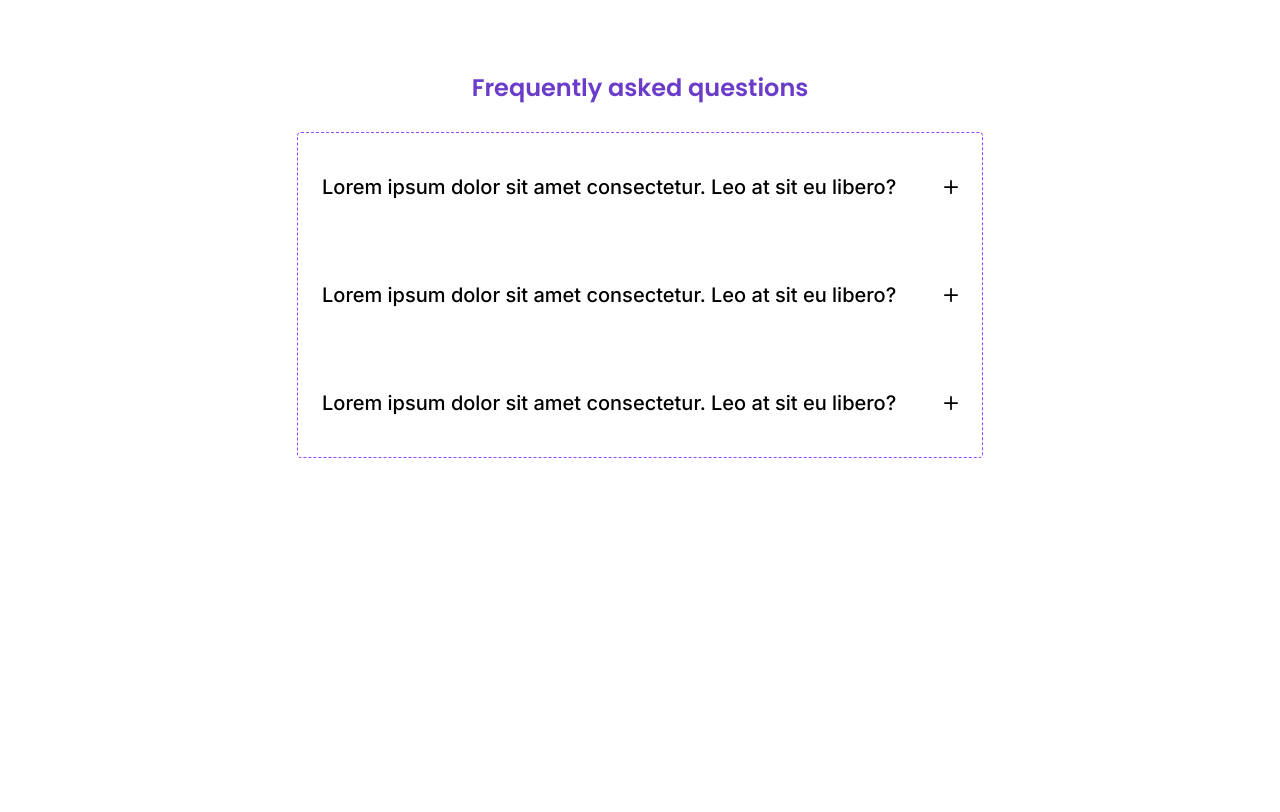
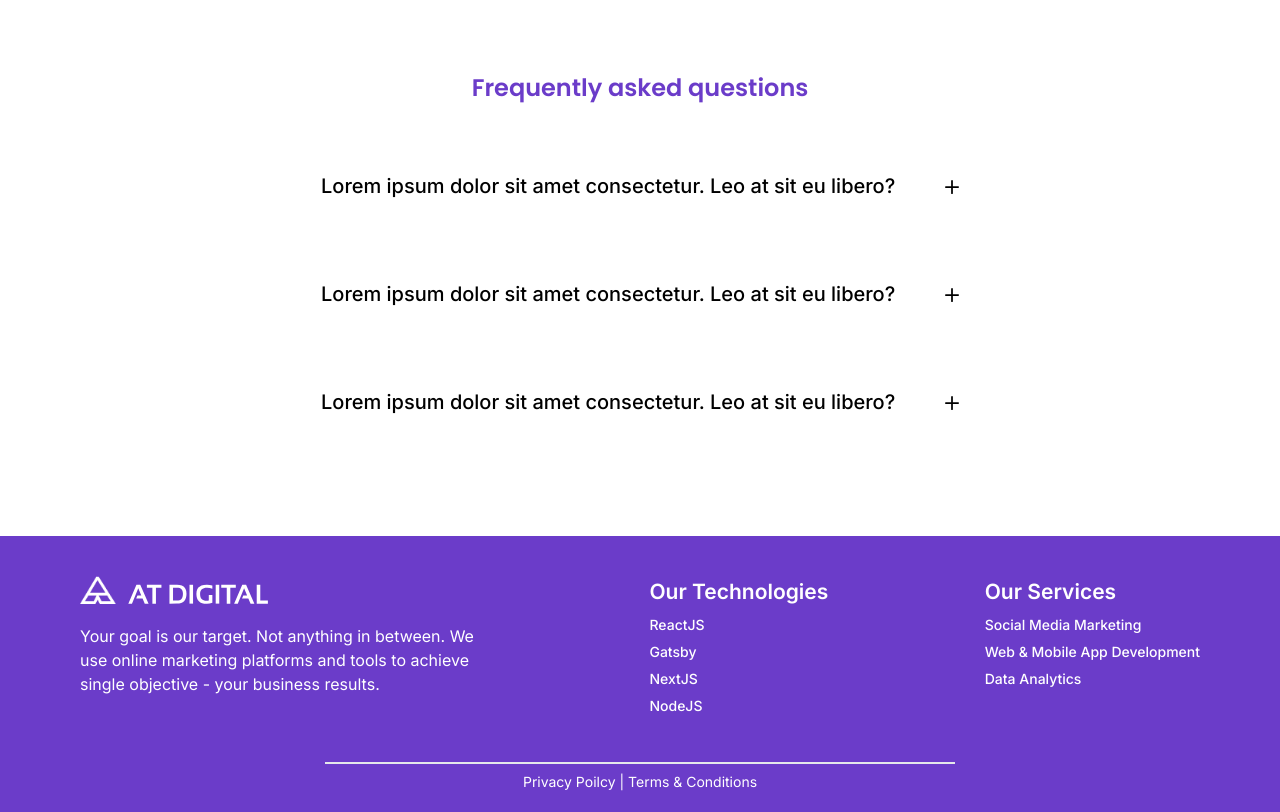
Before and after one commit to adhhamdev/at-digital, a Next.js app: page / in a window 1280 px wide. Shown: the part 1700-2512 px from the top of the page. Before the commit the page ends 2238 px from the top, so only its background shows below. Built offline with nearby package versions, Linux system fonts and the light colour scheme.

Commit message:
responsiveness fix

```diff
--- a/app/globals.css
+++ b/app/globals.css
@@ -73,10 +73,6 @@ button {
     margin: 80px 297px;
 }
 
-.faq-items {
-    border-color: #9747FF;
-}
-
 .faq-item h3 {
     font-weight: 500;
 }
@@ -86,6 +82,32 @@ button {
 
 .faq-item p {
     color: #6F6C90;
+}
+
+footer {
+    padding: 40px 80px 20px 80px;
+    background-color: #6B3CC9;
+}
+
+.footer-company {
+    width: 413px;
+}
+
+footer h3 {
+    font-weight: 600;
+    font-size: 21px;
+}
+
+.footer-techs a , .footer-services a {
+    margin: 6px 0;
+    display: block;
+    font-size: 14px;
+}
+
+.footer-bottom {
+    padding-top: 8px;
+    margin: 0 auto;
+    width: 630px;
 }
 
 @media screen and (max-width: 1200px) {
@@ -131,6 +153,15 @@ button {
     .faq {
         margin: 80px 42px;
     }
+    footer {
+        height: 428px;
+    }
+    .footer-services, .footer-techs {
+        margin-top: 60px;
+    }
+    .footer-bottom {
+        width: 630px;
+    }
 }
 
 @media screen and (max-width: 480px) {
@@ -154,4 +185,13 @@ button {
     .service-text {
         width: 335px;
     }
+    footer {
+        padding: 40px 20px 20px 20px;
+    }
+    footer > div {
+        flex-direction: column;
+    }
+    .footer-bottom {
+        width: 257px;
+    }
 }
--- a/app/page.js
+++ b/app/page.js
@@ -6,6 +6,7 @@ import Menu from "@/components/Menu";
 import Image from "next/image";
 import { useState } from "react";
 import FAQItem from "@/components/FAQItem";
+import Logo from "@/components/Logo";
 
 const poppins = Poppins({ subsets: ["latin"], weight: "600" });
 export default function Home() {
@@ -13,20 +14,8 @@ export default function Home() {
   return (
     <main>
       <header className="flex flex-row justify-between items-center">
-        <div className="flex items-end">
-          <Image
-            src="/logo.png"
-            alt="AT Digital"
-            width={36.11}
-            height={36.11}
-            className=" mr-3"
-          />
-          <Image
-            src="/logo-text.svg"
-            alt="AT Digital"
-            width={140}
-            height={25}
-          />
+        <div>
+          <Logo />
         </div>
         <nav className="flex items-end gap-7 pt-3">
           <a href="" className="text-sm text-white">
@@ -107,12 +96,36 @@ export default function Home() {
         <h2 className={`text-2xl text-center mb-7 ${poppins.className}`}>
           Frequently asked questions
         </h2>
-        <div className="faq-items flex flex-col border border-dashed rounded">
+        <div className="faq-items flex flex-col">
           <FAQItem />
           <FAQItem />
           <FAQItem />
         </div>
       </section>
+      <footer className="flex flex-col justify-between text-white">
+        <div className="mb-10 flex justify-between flex-wrap">
+          <div className="footer-company">
+            <Logo />
+            <p className="mt-5">Your goal is our target. Not anything in between. We use online marketing platforms and tools to achieve single objective - your business results.</p>
+          </div>
+          <div className="footer-techs">
+            <h3>Our Technologies</h3>
+            <a href="">ReactJS</a>
+            <a href="">Gatsby</a>
+            <a href="">NextJS</a>
+            <a href="">NodeJS</a>
+          </div>
+          <div className="footer-services">
+            <h3>Our Services</h3>
+            <a href="">Social Media Marketing</a>
+            <a href="">Web & Mobile App Development</a>
+            <a href="">Data Analytics</a>
+          </div>
+        </div>
+        <div className="footer-bottom text-center text-sm border-t-2">
+          Privacy Poilcy | Terms & Conditions
+        </div>
+      </footer>
       <Menu isOpen={isOpen} setIsOpen={setIsOpen} />
     </main>
   );
--- a/components/FAQItem.js
+++ b/components/FAQItem.js
@@ -5,7 +5,7 @@ const FAQItem = () => {
   const [isOpen, setIsOpen] = useState(false);
   return (
     <div className={`${isOpen && 'open'} faq-item p-6 my-4 cursor-pointer`} onClick={() => setIsOpen(!isOpen)}>
-      <h3 className={`text-xl flex justify-between items-center ${isOpen && 'mb-3'}`}>
+      <h3 className={`text-xl flex justify-between items-start ${isOpen && 'mb-3'}`}>
         <span>
           Lorem ipsum dolor sit amet consectetur. Leo at sit eu libero?
         </span>
@@ -14,6 +14,7 @@ const FAQItem = () => {
           alt=""
           width={14}
           height={28}
+          className=" ml-10 mt-2"
         />
       </h3>
       {isOpen && <p className="text-base">
--- /dev/null
+++ b/components/Logo.js
@@ -0,0 +1,23 @@
+import Image from "next/image";
+
+const Logo = () => {
+    return (
+        <div className="flex items-end">
+            <Image
+            src="/logo.png"
+            alt="AT Digital"
+            width={36.11}
+            height={36.11}
+            className=" mr-3"
+          />
+          <Image
+            src="/logo-text.svg"
+            alt="AT Digital"
+            width={140}
+            height={25}
+          />
+        </div>
+    );
+}
+
+export default Logo;
```
